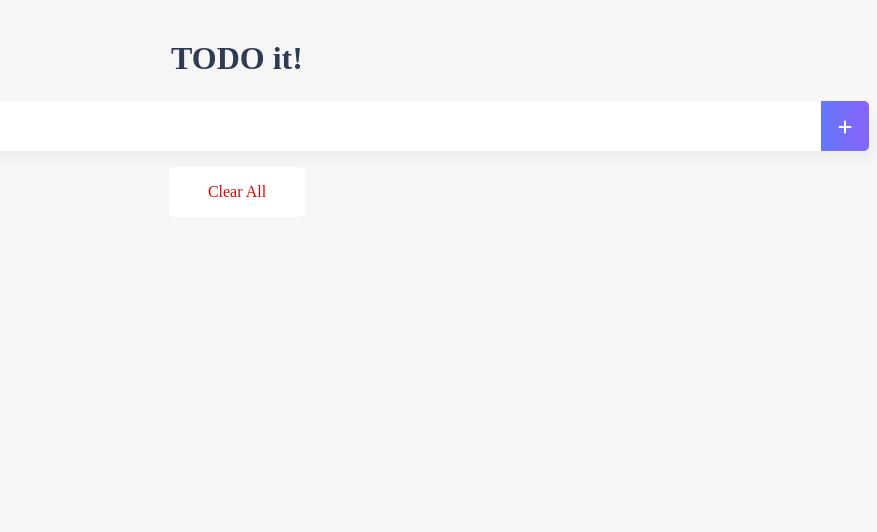
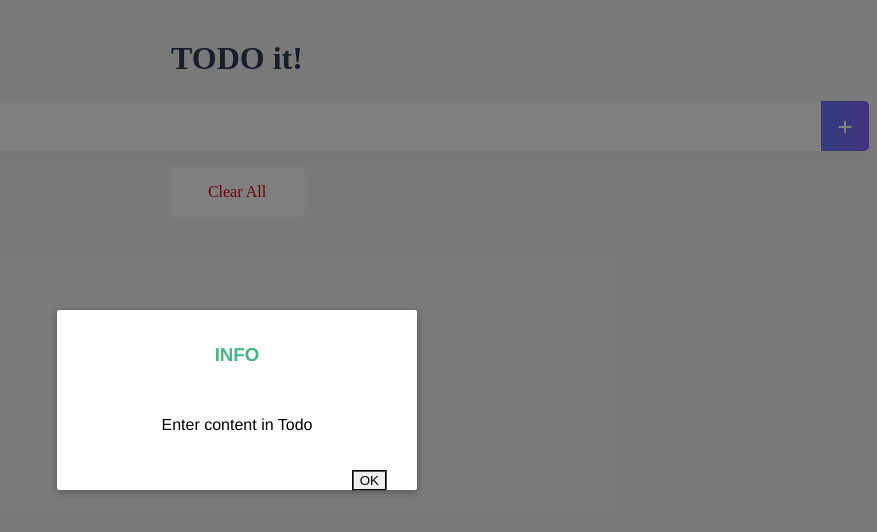
Before and after one commit to gwjeondev/InflearnVueIntermediate, a Vue app in the folder vue-todo/: page / in a window 1280 px wide. Both pictures are taken after a click on the element 1248 px from the left and 126 px from the top of the page. Shown: the top 532 px of the page, without its empty margins (403-1280 px from the left). Built offline with nearby package versions, Linux system fonts and the light colour scheme.

Commit message:
[Todo App - 사용자 경험 개선] 모달 컴포넌트 등록 & [퀴즈] 모달 컴포넌트의 slot 소개 및 퀴즈 안내

```diff
--- a/vue-todo/src/components/TodoInput.vue
+++ b/vue-todo/src/components/TodoInput.vue
@@ -4,14 +4,26 @@
     <span class="addContainer" v-on:click="addTodo">
       <i class="fas fa-plus addBtn"></i>
     </span>
+    <alert-model v-if="showModal" @close="showModal = false">
+      <!--
+      you can use custom content here to overwrite
+      default content
+      -->
+      <!-- <tag slot="element"></tag>는, alert-modal Component에 <slot name="element"></slot> 안의 내용과 치환된다. -->
+      <h3 slot="header">INFO</h3>
+      <span slot="body">Enter content in Todo</span>
+    </alert-model>
   </div>
 </template>
 
 <script>
+import AlertModel from './common/AlertModal.vue';
+
 export default {
   data() {
     return {
-      newTodoItem: ''
+      newTodoItem: '',
+      showModal: false
     };
   },
   methods: {
@@ -19,11 +31,16 @@
       if (this.newTodoItem) {
         this.$emit('addTodoItem', this.newTodoItem);
         this.clearInput();
+      } else {
+        this.showModal = !this.showModal;
       }
     },
     clearInput() {
       this.newTodoItem = '';
     }
+  },
+  components: {
+    AlertModel
   }
 };
 </script>
--- /dev/null
+++ b/vue-todo/src/components/common/AlertModal.vue
@@ -0,0 +1,102 @@
+<template>
+  <transition name="modal">
+    <div class="modal-mask">
+      <div class="modal-wrapper">
+        <div class="modal-container">
+          <!-- Modal Header -->
+          <div class="modal-header">
+            <slot name="header">
+              <!-- 해당 Modal을 Component로 등록하여 사용하는 상위 Component에서 slot을 통하여 해당 content를 overwrite 한다. -->
+              <!-- default header content -->
+            </slot>
+          </div>
+          <!-- Modal Body -->
+          <div class="modal-body">
+            <slot name="body">
+              <!-- 해당 Modal을 Component로 등록하여 사용하는 상위 Component에서 slot을 통하여 해당 content를 overwrite 한다. -->
+              <!-- default body content -->
+            </slot>
+          </div>
+          <!-- Modal Footer -->
+          <div class="modal-footer">
+            <slot name="footer">
+              <!-- 해당 Modal을 Component로 등록하여 사용하는 상위 Component에서 slot을 통하여 해당 content를 overwrite 한다. -->
+              <!-- default footer content -->
+              <button class="modal-default-button" @click="$emit('close')">OK</button>
+            </slot>
+          </div>
+        </div>
+      </div>
+    </div>
+  </transition>
+</template>
+
+<script>
+export default {};
+</script>
+
+<style>
+.modal-mask {
+  position: fixed;
+  z-index: 9998;
+  top: 0;
+  left: 0;
+  width: 100%;
+  height: 100%;
+  background-color: rgba(0, 0, 0, 0.5);
+  display: table;
+  transition: opacity 0.3s ease;
+}
+
+.modal-wrapper {
+  display: table-cell;
+  vertical-align: middle;
+}
+
+.modal-container {
+  width: 300px;
+  margin: 0px auto;
+  padding: 20px 30px;
+  background-color: #fff;
+  border-radius: 2px;
+  box-shadow: 0 2px 8px rgba(0, 0, 0, 0.33);
+  transition: all 0.3s ease;
+  font-family: Helvetica, Arial, sans-serif;
+}
+
+.modal-header h3 {
+  margin-top: 0;
+  color: #42b983;
+}
+
+.modal-body {
+  margin: 20px 0;
+}
+
+.modal-default-button {
+  float: right;
+}
+
+/*
+ * The following styles are auto-applied to elements with
+ * transition="modal" when their visibility is toggled
+ * by Vue.js.
+ *
+ * You can easily play with the modal transition by editing
+ * these styles.
+ */
+
+.modal-enter {
+  opacity: 0;
+}
+
+.modal-leave-active {
+  opacity: 0;
+}
+
+.modal-enter .modal-container,
+.modal-leave-active .modal-container {
+  -webkit-transform: scale(1.1);
+  transform: scale(1.1);
+}
+</style>
```
